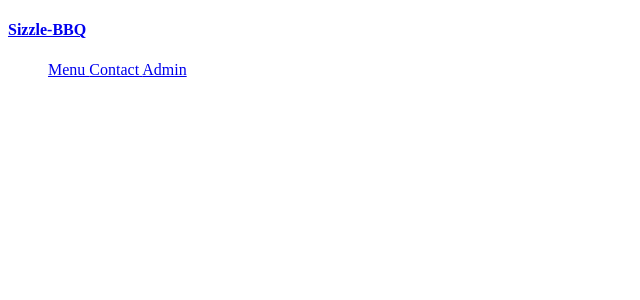
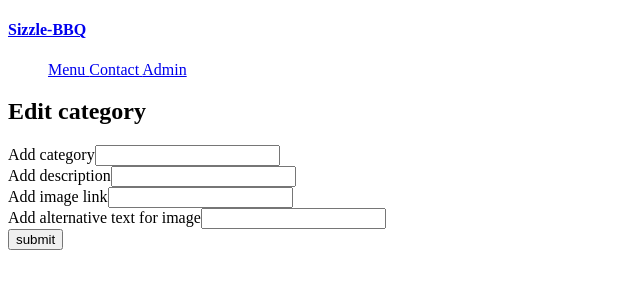
Before and after one commit to tshepi-tech/bbq-resturant, a React (Create React App) app: page /edit in a window 1280 px wide. Shown: the top 300 px of the page, without its empty margins (0-640 px from the left). Built offline with nearby package versions, Linux system fonts and the light colour scheme.

Commit message:
need to refactor first before working on update

```diff
--- a/src/App.jsx
+++ b/src/App.jsx
@@ -8,6 +8,7 @@ import AdminMenu from "./admin/pages/AdminMenu";
 import AdminProducts from "./admin/pages/AdminProducts";
 import Category from "./client/pages/Category";
 import Contact from "./client/pages/Contact";
+import EditMenu from "./admin/componentsAdmin/EditMenu";
 import Home from "./client/pages/Home";
 import Menu from "./client/pages/Menu";
 import Navigation from "./client/components/Navigation";
@@ -28,6 +29,7 @@ export default function App() {
         <Route path="contact" element={<Contact />} />
         <Route path="/admin" element={<Admin />} />
         <Route path="admin/:page/:categoryId" element={<AdminMenu />} />
+        <Route path="/edit" element={<EditMenu />} />
         <Route path="/adminProduct" element={<AdminProducts />} />
       </Routes>
     </div>
--- /dev/null
+++ b/src/admin/componentsAdmin/EditMenu.jsx
@@ -0,0 +1,23 @@
+//NPM
+import { useState } from "react";
+
+//Project files
+import InputFieldMenu from "./InputFieldMenu";
+
+export default function EditMenu() {
+  const [title, setTitle] = useState("");
+  const [description, setDescription] = useState("");
+  const [imageURL, setImageURL] = useState("");
+  const [imageAlt, setImageAlt] = useState("");
+  return (
+    <div>
+      <h2>Edit category</h2>
+      <InputFieldMenu
+        titleState={[title, setTitle]}
+        descriptionState={[description, setDescription]}
+        imageState={[imageURL, setImageURL]}
+        altState={[imageAlt, setImageAlt]}
+      />
+    </div>
+  );
+}
--- a/src/admin/componentsAdmin/categoryItem.jsx
+++ b/src/admin/componentsAdmin/categoryItem.jsx
@@ -1,4 +1,6 @@
-export default function CategoryItem({ item, onDelete }) {
+import { Link } from "react-router-dom";
+
+export default function CategoryItem({ item, onDelete, editContent }) {
   const { imageAlt, id, title, description, imageURL } = item;
 
   return (
@@ -9,7 +11,10 @@ export default function CategoryItem({ item, onDelete }) {
         <p>{description}</p>
       </li>
       <button onClick={() => onDelete(id)}>Delete</button>
-      <button>Edit</button>
+
+      <Link to="/edit">
+        <button onClick={() => editContent(id)}>Edit</button>
+      </Link>
     </div>
   );
 }
--- a/src/admin/componentsAdmin/categoryList.jsx
+++ b/src/admin/componentsAdmin/categoryList.jsx
@@ -1,10 +1,15 @@
 //Project files
 import CategoryItem from "./CategoryItem";
 
-export default function CategoryList({ menu, onDelete }) {
+export default function CategoryList({ menu, onDelete, editContent }) {
   //Components
   const categories = menu.map((item) => (
-    <CategoryItem onDelete={onDelete} key={item.id} item={item} />
+    <CategoryItem
+      editContent={editContent}
+      onDelete={onDelete}
+      key={item.id}
+      item={item}
+    />
   ));
   return <div>{categories}</div>;
 }
--- a/src/admin/pages/AdminMenu.jsx
+++ b/src/admin/pages/AdminMenu.jsx
@@ -71,6 +71,12 @@ export default function AdminMenu() {
     setMenu(clonedCategories);
   }
 
+  function editContent(id) {
+    const clonedCategories = [...menu];
+    const itemToEdit = clonedCategories.filter((item) => item.id === id);
+    console.log(itemToEdit);
+  }
+
   return (
     <div>
       <h2>Admin panel for changing categories</h2>
@@ -81,7 +87,7 @@ export default function AdminMenu() {
         altState={[imageAlt, setImageAlt]}
         onCreate={onCreate}
       />
-      <CategoryList onDelete={onDelete} menu={menu} />
+      <CategoryList editContent={editContent} onDelete={onDelete} menu={menu} />
     </div>
   );
 }
```
